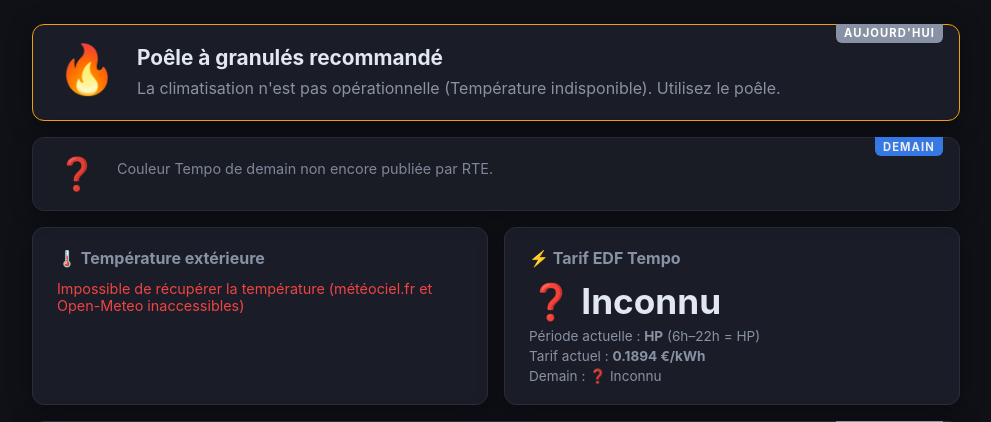
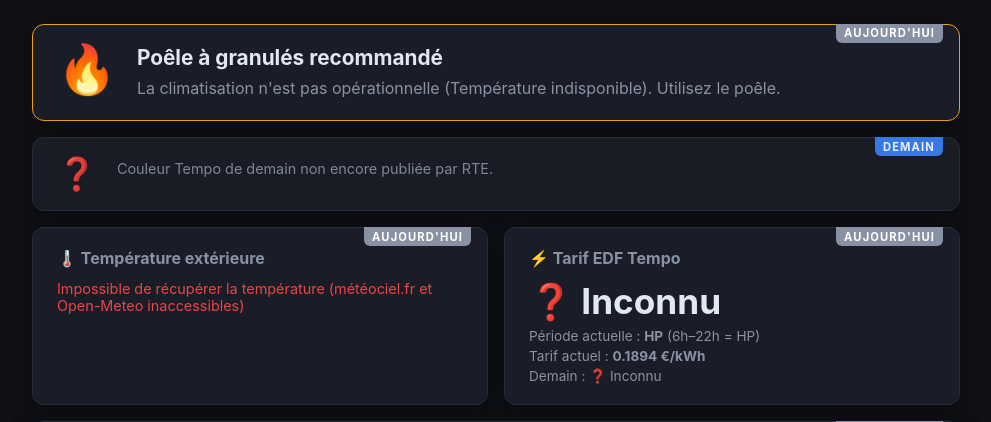
Before and after one commit to haysjg/Heating-Advisor, a Flask app: page / in a window 1280 px wide. Shown: the part 78-500 px from the top of the page, without its empty margins (144-1135 px from the left). Run offline with Flask 3, Linux system fonts and the light colour scheme; data that the repository does not hold is empty.

Commit message:
feat: labels AUJOURD'HUI/DEMAIN sur tous les widgets concernés
Co-Authored-By: Claude Sonnet 4.6 <noreply@anthropic.com>

```diff
--- a/templates/index.html
+++ b/templates/index.html
@@ -101,7 +101,8 @@
     <section class="grid-2">
 
       {# Météo #}
-      <div class="card">
+      <div class="card card-labeled">
+        <div class="today-label">AUJOURD'HUI</div>
         <h3>🌡️ Température extérieure</h3>
         {% if data.weather.temperature is not none %}
           <p class="value-big">{{ "%.1f"|format(data.weather.temperature) }} °C</p>
@@ -118,7 +119,8 @@
 
       {# Tempo #}
       {% set today = data.tempo.today %}
-      <div class="card card-tempo-{{ today.color | lower }}">
+      <div class="card card-tempo-{{ today.color | lower }} card-labeled">
+        <div class="today-label">AUJOURD'HUI</div>
         <h3>⚡ Tarif EDF Tempo</h3>
         <p class="value-big">{{ today.emoji }} {{ today.label }}</p>
         <p class="value-sub">
@@ -140,7 +142,8 @@
 
     {# ── Graphique températures 48h ── #}
     {% if data.hourly_forecast %}
-    <section class="card">
+    <section class="card card-labeled">
+      <div class="tomorrow-label">DEMAIN</div>
       <h3>📈 Prévision températures — demain <small>(Open-Meteo)</small></h3>
       <div style="position:relative;height:180px">
         <canvas id="tempChart"></canvas>
@@ -259,7 +262,8 @@
 
     {# ── Estimation journalière ── #}
     {% if data.daily_estimate %}
-    <section class="card">
+    <section class="card card-labeled">
+      <div class="today-label">AUJOURD'HUI</div>
       <h3>📅 Estimation sur {{ data.daily_estimate.hours }}h <small>(plage de chauffage {{ config.HP_START }}h–{{ config.HP_END }}h, température constante)</small></h3>
       <div class="grid-2">
         <div class="cost-block {% if data.daily_estimate.clim <= data.daily_estimate.poele %}cost-winner{% endif %}">
```
